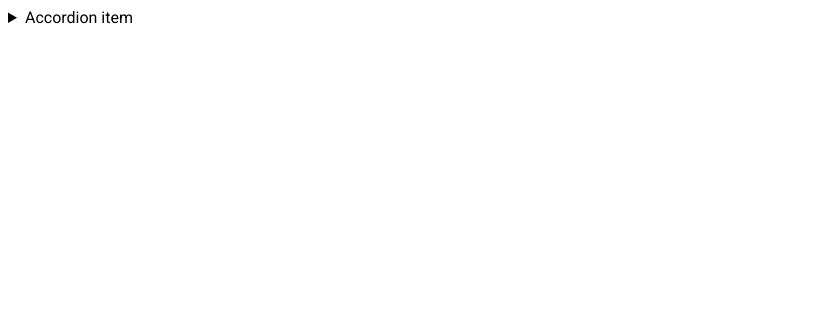
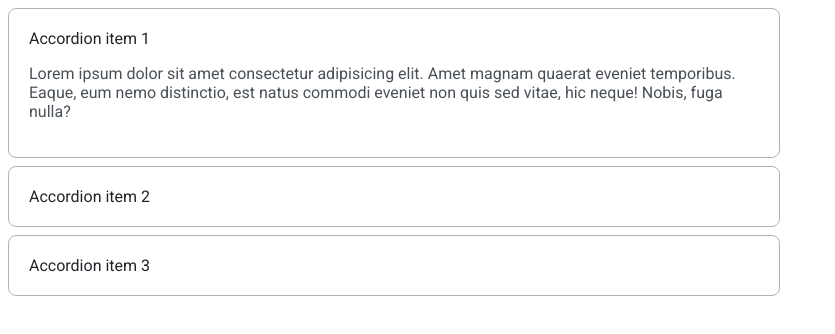
Before and after one commit to js-tasks-ru/htmlcss-20241107_bova-s, a website: page 03-lection1/02-accordion/index.html in a window 1280 px wide. Shown: the whole page, without its empty margins (0-835 px from the left). Drawn offline with Linux system fonts and the light colour scheme.

Commit message:
add solution for lection1 02-accordion

```diff
--- a/03-lection1/02-accordion/accordion.css
+++ b/03-lection1/02-accordion/accordion.css
@@ -1 +1,22 @@
 /* Стилизация аккордеона */
+.accordion {
+  width: 730px;
+  border-radius: 8px;
+  border: 1px solid var(--grey-3);
+  font-size: 16px;
+  padding: 20px;
+  margin-bottom: 8px;
+}
+
+.accordion_summary {
+  color: var(--black);
+  list-style: none;
+}
+
+.accordion_item {
+  color: var(--grey-4);
+}
+
+.accordion:last-child {
+  margin-bottom: 0px;
+}
--- a/03-lection1/02-accordion/index.html
+++ b/03-lection1/02-accordion/index.html
@@ -2,16 +2,33 @@
 <!-- Страница с аккордеоном -->
 <html lang="ru">
   <head>
-        <link rel="stylesheet" href="../../assets/css/main.css">
-        <link rel="stylesheet" href="./accordion.css">
+    <link rel="stylesheet" href="../../assets/css/main.css" />
+    <link rel="stylesheet" href="./accordion.css" />
   </head>
   <body>
-        <details>
-            <summary>
-                Accordion item
-            </summary>
-            <p>
-                Hidden content
+    <details class="accordion" name="accord" open>
+      <summary class="accordion_summary">Accordion item 1</summary>
+      <p class="accordion_item">
+        Lorem ipsum dolor sit amet consectetur adipisicing elit. Amet magnam
+        quaerat eveniet temporibus. Eaque, eum nemo distinctio, est natus
+        commodi eveniet non quis sed vitae, hic neque! Nobis, fuga nulla?
+      </p>
+    </details>
+    <details class="accordion" name="accord">
+      <summary class="accordion_summary">Accordion item 2</summary>
+      <p class="accordion_item">
+        Lorem ipsum, dolor sit amet consectetur adipisicing elit. Eligendi aut
+        est modi autem, nesciunt quam nisi adipisci unde commodi culpa eaque
+        inventore, ipsa eos. Esse voluptates sapiente officiis cumque? Eaque!
+      </p>
+    </details>
+    <details class="accordion" name="accord">
+      <summary class="accordion_summary">Accordion item 3</summary>
+      <p class="accordion_item">
+        Lorem ipsum dolor sit amet consectetur adipisicing elit. Laboriosam,
+        quia facere. Unde numquam fugiat sint quaerat eligendi cupiditate
+        deleniti dolorum optio praesentium quidem, nihil voluptatibus esse
+        doloremque culpa rerum a.
       </p>
     </details>
   </body>
```
Lines whose indentation alone changed are shown as unchanged.
